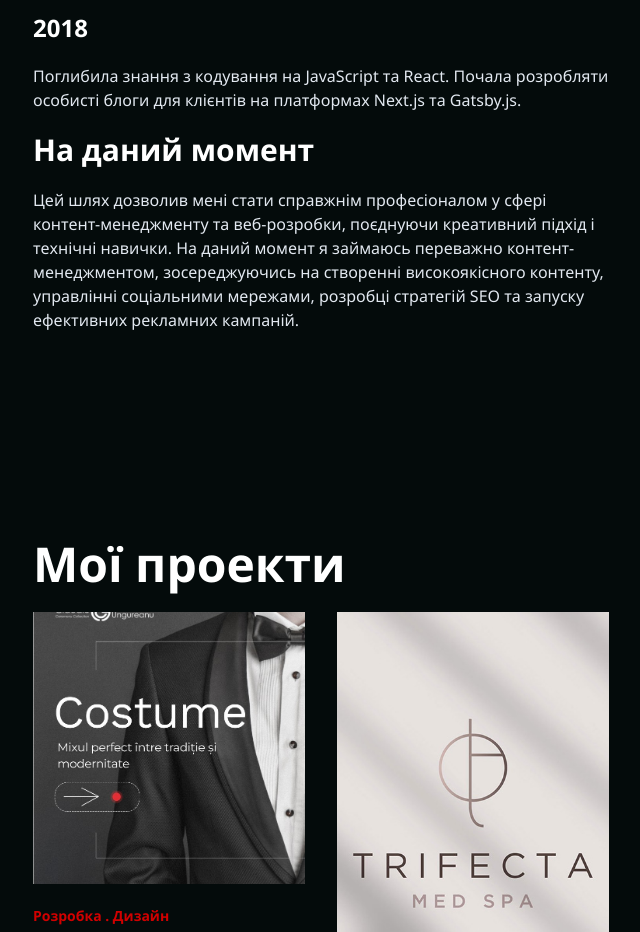
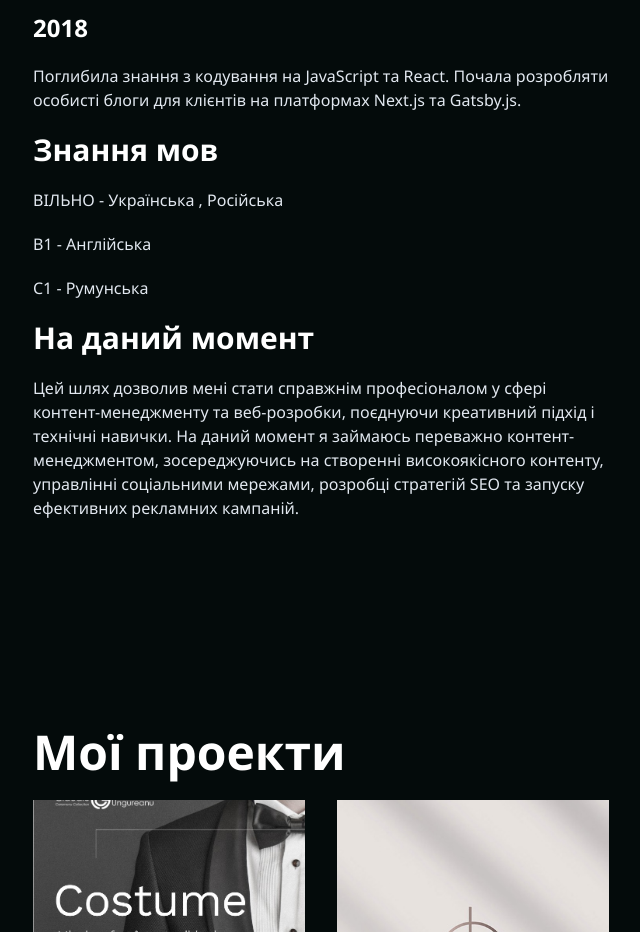
Before and after one commit to VITALIY1986/potrfolio1, a Next.js app: page / in a window 1280 px wide. Shown: the part 1500-2432 px from the top of the page, without its empty margins (639-1279 px from the left). Built offline with nearby package versions, Linux system fonts and the light colour scheme.

Commit message:
sdfsddfdfsdf

```diff
--- a/pages/index.js
+++ b/pages/index.js
@@ -148,7 +148,10 @@
                                        <p className="font-bold text-2xl text-white"> 2018 </p>
 
 <p className="text-slate-200">Поглибила знання з кодування на JavaScript та React. Почала розробляти особисті блоги для клієнтів на платформах Next.js та Gatsby.js.</p>
-
+<p className="font-bold text-3xl text-white"> Знання мов </p>
+<p className="text-slate-200">ВІЛЬНО - Українська , Російська </p>
+<p className="text-slate-200">В1 - Англійська  </p>
+<p className="text-slate-200">С1 - Румунська  </p>
 <p className="font-bold text-3xl text-white"> На даний момент </p>
 
 <p className="text-slate-200">Цей шлях дозволив мені стати справжнім професіоналом у сфері контент-менеджменту та веб-розробки, поєднуючи креативний підхід і технічні навички. На даний момент я займаюсь переважно контент-менеджментом, зосереджуючись на створенні високоякісного контенту, управлінні соціальними мережами, розробці стратегій SEO та запуску ефективних рекламних кампаній.</p>
```
